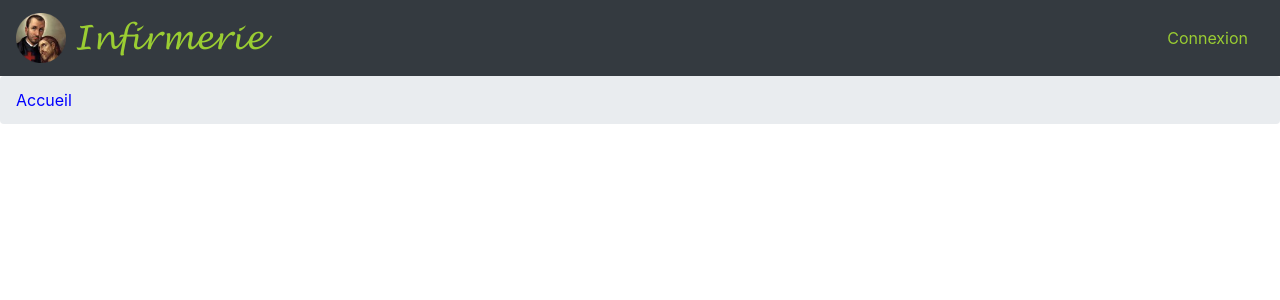
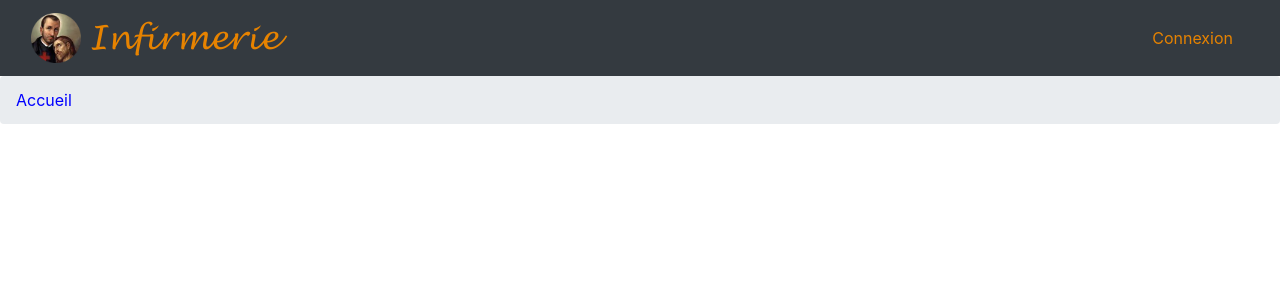
Before and after one commit to BrRoman/infirmerie, a Django app: template infirmerie/templates/main.html in a window 1280 px wide. Shown: the top 300 px of the page. Run offline with Django 3.2, Linux system fonts and the light colour scheme; the template is opened without the code that fills it, so the values that code supplies are empty; style sheets or scripts are compiled from the project's sources; some libraries are stand-ins or nearby versions.

Commit message:
Main template: menu centered and nav @orange.

```diff
--- a/infirmerie/static/css/infirmerie.less
+++ b/infirmerie/static/css/infirmerie.less
@@ -17,7 +17,7 @@ body {
             }
 
             p {
-                color: yellowgreen;
+                color: @orange;
                 font-family: LucidaHW;
                 font-size: 2em;
             }
@@ -34,7 +34,7 @@ body {
     }
 
     nav a {
-        color: yellowgreen;
+        color: @orange;
     }
 
     a {
--- a/infirmerie/templates/main.html
+++ b/infirmerie/templates/main.html
@@ -16,8 +16,8 @@
     </head>
 
     <body>
-        <nav class="navbar navbar-dark bg-dark">
-            <div id="logo">
+        <nav class="navbar navbar-dark bg-dark d-flex justify-content-center">
+            <div id="logo" class="col-3 mr-auto">
                 <a href="/" class="d-flex align-items-center">
                     <img class="navbar-brand mr-2" src="{% static '/images/infirmerie.png' %}">
                     <p class="my-0">Infirmerie</p>
@@ -26,13 +26,13 @@
 
             {% if user.is_authenticated %}
                 <div id="menu">
-                    <a class="mx-3" href="/billets/">Agenda</a>
-                    <a class="mx-3" href="/moines/page=1">Moines</a>
-                    <a class="mx-3" href="/toubibs/page=1">Toubibs</a>
+                    <a class="mx-3" href="{% url 'billets:agenda' %}">Agenda</a>
+                    <a class="mx-3" href="{% url 'moines:list' 1 %}">Moines</a>
+                    <a class="mx-3" href="{% url 'toubibs:list' 1 %}">Toubibs</a>
                 </div>
             {% endif %}
 
-            <div id="connection">
+            <div id="connection" class="col-3 ml-auto text-right">
                 {% if user.is_authenticated %}
                         <a class="mx-3" href="/accounts/logout">Déconnexion</a>
                 {% else %}
```
